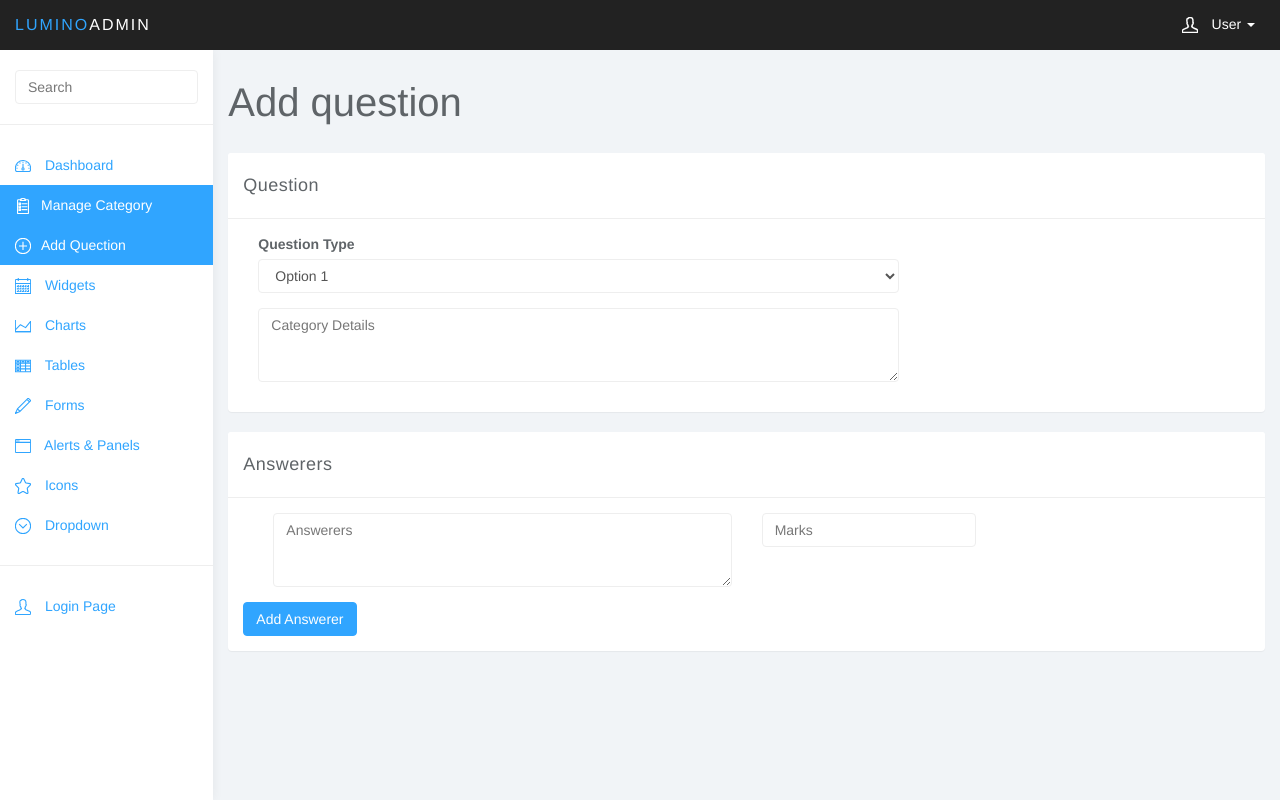
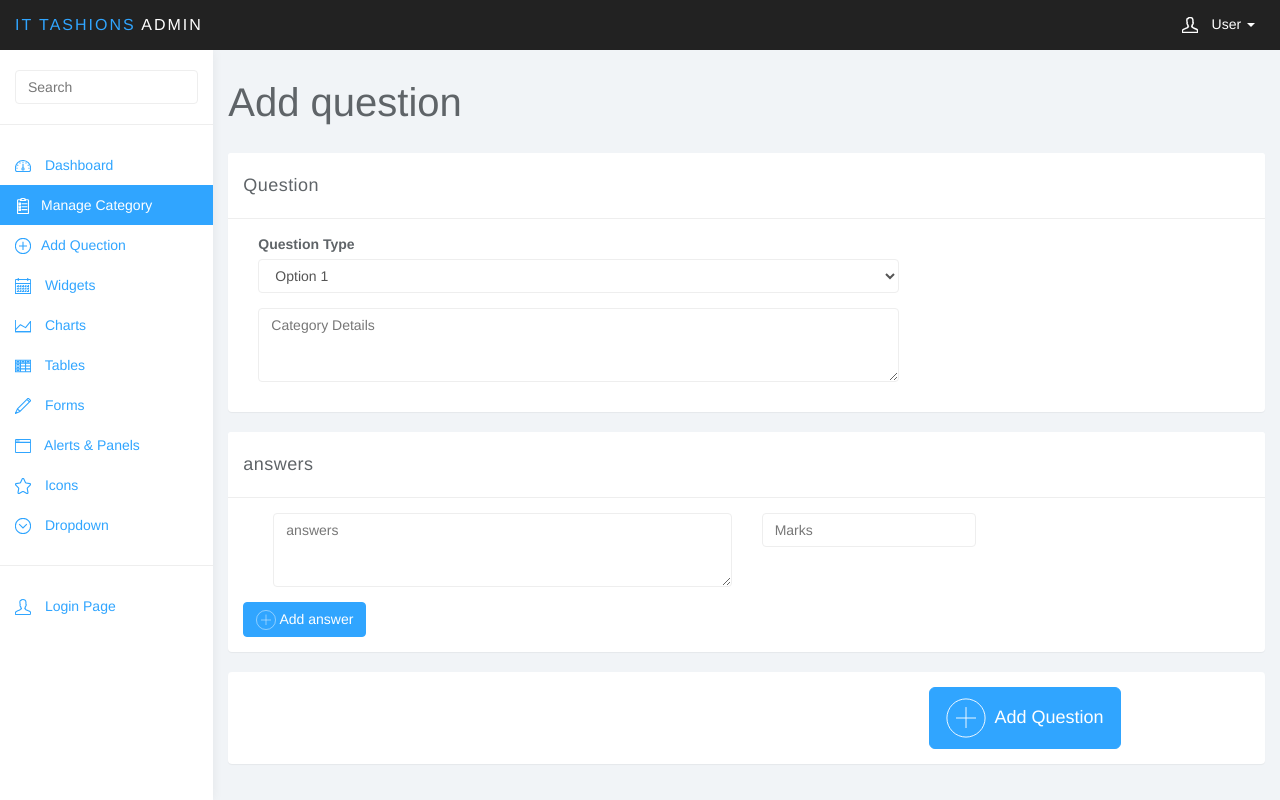
Before and after one commit to lakshmanpalitha/quiz, a PHP site: page /add_quection.php in a window 1280 px wide. Run offline with PHP 8.4, Linux system fonts and the light colour scheme; some libraries are stand-ins or nearby versions.

Commit message:
add quection changes

```diff
--- a/manager/add_quection.php
+++ b/manager/add_quection.php
@@ -47,14 +47,14 @@
 		</div><!-- /.row -->
 
 	<div class="row">
-		<div class="col-lg-12 answerers-panel">
+		<div class="col-lg-12 answers-panel">
 			<div class="panel panel-default">
-				<div class="panel-heading">Answerers</div>
+				<div class="panel-heading">answers</div>
 				<div class="panel-body">
-				<div class="col-md-12 answerers">
-					<div class="answerer-1">
+				<div class="col-md-12 answers">
+					<div class="answer-1">
 						<div class="form-group col-md-6">
-							<textarea id="answerer-1" name="answerer-1" class="form-control editor" placeholder="Answerers" rows="3"></textarea>
+							<textarea id="answer-1" name="answer-1" class="form-control editor" placeholder="answers" rows="3"></textarea>
 						</div>
 						<div class="form-group col-md-3">
 							<input id="mark-1" name="mark-1" class="form-control" placeholder="Marks">
@@ -64,12 +64,34 @@
 						</div>
 					</div>
 				</div>
-					<button type="submit" name="add-category-btn" class="btn btn-primary add-answer">Add Answerer</button>
+
+                    <span class="btn btn-primary add-answer">
+                        <svg class="glyph stroked plus sign">
+                            <use xmlns:xlink="http://www.w3.org/1999/xlink" xlink:href="#stroked-plus-sign"> </use>
+                        </svg>
+                        Add answer
+                    </span>
 				</div>
 			</div><!-- /.col-->
 		</div><!-- /.row -->
 
 	</div><!--/.main-->
+
+        <div class="row">
+            <div class="col-lg-12 answers-panel">
+                <div class="panel panel-default">
+                    <div class="panel-body">
+                        <div class="col-md-8 "></div>
+                        <div class="col-md-4 ">
+                            <button type="submit" name="add-category-btn" class="btn btn-primary add-question-btn btn-lg"><svg class="glyph stroked plus sign"><use xmlns:xlink="http://www.w3.org/1999/xlink" xlink:href="#stroked-plus-sign"></use></svg>Add Question</button>
+                        </div>
+                        <div class="clearfix"></div>
+                    </div>
+
+                </div>
+
+            </div>
+        </div>
 <?php include "includes/footer_files.php"; ?>
 
 	<script>
--- a/manager/css/styles.css
+++ b/manager/css/styles.css
@@ -936,14 +936,22 @@ h1.page-header {
     stroke-width: 4px;
 }
 
-.answerer{clear:both;}
+.answer{clear:both;}
 
-.answerer .action-buttons a{
-display:block;
-width:40px;
-height:40px;
+span.btn svg.glyph,
+.answer .action-buttons a svg.glyph{
+display:inline;
+width:20px;
+height:20px;
 }
 
-.answerer .action-buttons a:hover{
+button svg.glyph{
+    display:inline;
+    width:40px;
+    height:40px;
+margin-right: 8px;
+}
+
+.answer .action-buttons a:hover{
 color:red;
 }
--- a/manager/includes/side_bar.php
+++ b/manager/includes/side_bar.php
@@ -7,7 +7,7 @@
     <ul class="nav menu">
         <li><a href="index.html"><svg class="glyph stroked dashboard-dial"><use xlink:href="#stroked-dashboard-dial"></use></svg> Dashboard</a></li>
         <li class="active"><a href="manage.cat.php"><svg class="glyph stroked clipboard with paper"><use xlink:href="#stroked-clipboard-with-paper"/></svg>Manage Category</a></li>
-		<li class="active"><a href="add_quection.php"><svg class="glyph stroked plus sign"><use xlink:href="#stroked-plus-sign"/></svg>Add Quection</a></li>
+		<li class=""><a href="add_quection.php"><svg class="glyph stroked plus sign"><use xlink:href="#stroked-plus-sign"/></svg>Add Quection</a></li>
 
 
 
--- a/manager/includes/site_header.php
+++ b/manager/includes/site_header.php
@@ -7,7 +7,7 @@
 					<span class="icon-bar"></span>
 					<span class="icon-bar"></span>
 				</button>
-				<a class="navbar-brand" href="#"><span>Lumino</span>Admin</a>
+				<a class="navbar-brand" href="#"><span>IT Tashions</span> Admin</a>
 				<ul class="user-menu">
 					<li class="dropdown pull-right">
 						<a href="#" class="dropdown-toggle" data-toggle="dropdown"><svg class="glyph stroked male-user"><use xlink:href="#stroked-male-user"></use></svg> User <span class="caret"></span></a>
@@ -19,6 +19,5 @@
 					</li>
 				</ul>
 			</div>
-
 		</div><!-- /.container-fluid -->
 	</nav>
--- a/manager/js/scripts.js
+++ b/manager/js/scripts.js
@@ -1,16 +1,5 @@
-function addEditor (selector) {
-	var selector = selector;
-	tinymce.init({
-	  selector: selector,
-	  height: 100,
-	  plugins: 'link image code',
-	  relative_urls: false
-	});
-}
-
-// BAD
-$( document ).ready(function() {
-	var answererID = 2;
+$(document).ready(function () {
+    var answerID = 2;
 
 
     tinymce.init({
@@ -29,12 +18,12 @@ tinymce.init({
         // URL of our upload handler (for more details check: https://www.tinymce.com/docs/configure/file-image-upload/#images_upload_url)
         images_upload_url: 'postAcceptor.php',
         file_picker_types: 'image',
-  file_picker_callback: function(cb, value, meta) {
+        file_picker_callback: function (cb, value, meta) {
             var input = document.createElement('input');
             input.setAttribute('type', 'file');
             input.setAttribute('accept', 'image/*');
 
-    input.onchange = function() {
+            input.onchange = function () {
                 var file = this.files[0];
                 var id = 'blobid' + (new Date()).getTime();
                 var blobCache = tinymce.activeEditor.editorUpload.blobCache;
@@ -49,25 +38,25 @@ tinymce.init({
     });
 
 
-	$( ".add-answer" ).click(function() {
-		var answererBlock = '<div class="answerer answerer-'+answererID+'"><div class="form-group col-md-6">' +
-		'<textarea id="answerer-'+answererID+'" name="answerer-'+answererID+'" class="form-control editor" placeholder="Answerers"></textarea>' +
-		'</div><div class="form-group col-md-3"><input id="mark-'+answererID+'" name="mark-'+answererID+'" class="form-control" placeholder="Marks">' +
-		'</div> <div class="pull-right action-buttons col-md-3"><a href="#" class="trash delete-'+answererID+'">' +
-		'<svg class="glyph stroked trash"><use xmlns:xlink="http://www.w3.org/1999/xlink" xlink:href="#stroked-trash"></use></svg>'+
+    $(".add-answer").click(function () {
+        var answerBlock = '<div class="answer answer-' + answerID + '"><div class="form-group col-md-6">' +
+            '<textarea id="answer-' + answerID + '" name="answer-' + answerID + '" class="form-control editor" placeholder="answers"></textarea>' +
+            '</div><div class="form-group col-md-3"><input id="mark-' + answerID + '" name="mark-' + answerID + '" class="form-control" placeholder="Marks">' +
+            '</div> <div class="pull-right action-buttons col-md-3"><a href="#" class="trash delete-' + answerID + '">' +
+            '<svg class="glyph stroked trash"><use xmlns:xlink="http://www.w3.org/1999/xlink" xlink:href="#stroked-trash"></use></svg>' +
             '</a></div></div>';
-		$( ".answerers" ).append(answererBlock);
-		//addEditor("#answerer-"+answererID+"");
-		console.log($("#answerer-"+answererID));
+        $(".answers").append(answerBlock);
+        //addEditor("#answer-"+answerID+"");
+        console.log($("#answer-" + answerID));
 
-		tinymce.execCommand('mceAddEditor', false, "answerer-"+answererID);
-		answererID = answererID + 1;
+        tinymce.execCommand('mceAddEditor', false, "answer-" + answerID);
+        answerID = answerID + 1;
     });
 
 
-	$( ".answerers-panel" ).on( "click","a.trash", function(event) {
+    $(".answers-panel").on("click", "a.trash", function (event) {
         event.preventDefault();
-		$(this).parents( ".answerer" ).remove();
+        $(this).parents(".answer").remove();
     });
 
 });
```
Also changed, not shown: manager/dbconnect.php (deleted, +0 -21 lines). Lines whose indentation alone changed are shown as unchanged.
